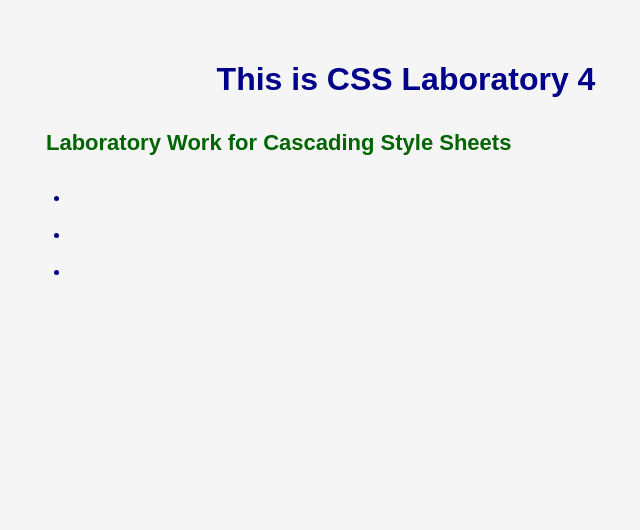
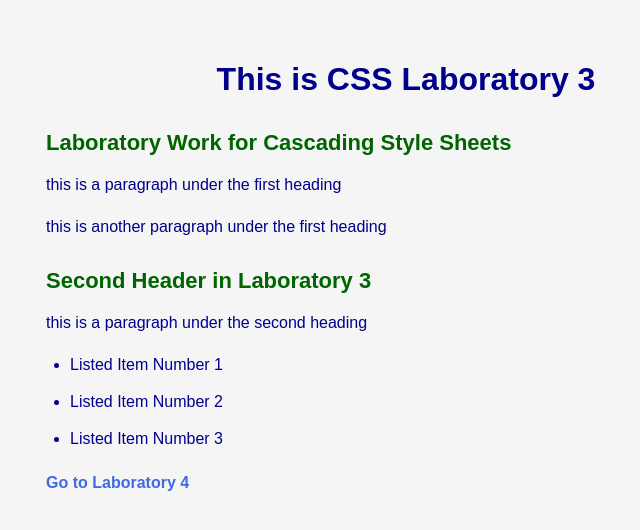
Before and after one commit to Kieeth/WebTech, a plain HTML site: page css-laboratory/lab3.html in a window 1280 px wide. Shown: the whole page, without its empty margins (234-874 px from the left). Drawn offline with Linux system fonts and the light colour scheme.

Commit message:
final lab3

```diff
--- a/css-laboratory/lab3.html
+++ b/css-laboratory/lab3.html
@@ -3,28 +3,28 @@
 <head>
     <meta charset="UTF-8">
     <meta name="viewport" content="width=device-width, initial-scale=1.0">
-    <title>CSS Laboratory 4</title>
+    <title>CSS Laboratory 3</title>
     <link rel="stylesheet" href="style3.css">
 </head>
 
 <body>
     <main>
-        <h1>This is CSS Laboratory 4</h1>
+        <h1>This is CSS Laboratory 3</h1>
 
         <h2>Laboratory Work for Cascading Style Sheets</h2>
-            <p></p>
-            <p></p>
+            <p>this is a paragraph under the first heading</p>
+            <p>this is another paragraph under the first heading</p>
 
-        <h2></h2>
-            <p></p>
+        <h2>Second Header in Laboratory 3</h2>
+            <p>this is a paragraph under the second heading</p>
 
         <ul>
-            <li></li>
-            <li></li>
-            <li></li>
+            <li>Listed Item Number 1</li>
+            <li>Listed Item Number 2</li>
+            <li>Listed Item Number 3</li>
         </ul>
 
-        <a href=""></a>
+        <a href="lab4.html">Go to Laboratory 4</a>
     </main>
 </body>
 </html>
```
Also changed, not shown: css-laboratory/style4.css (added).
